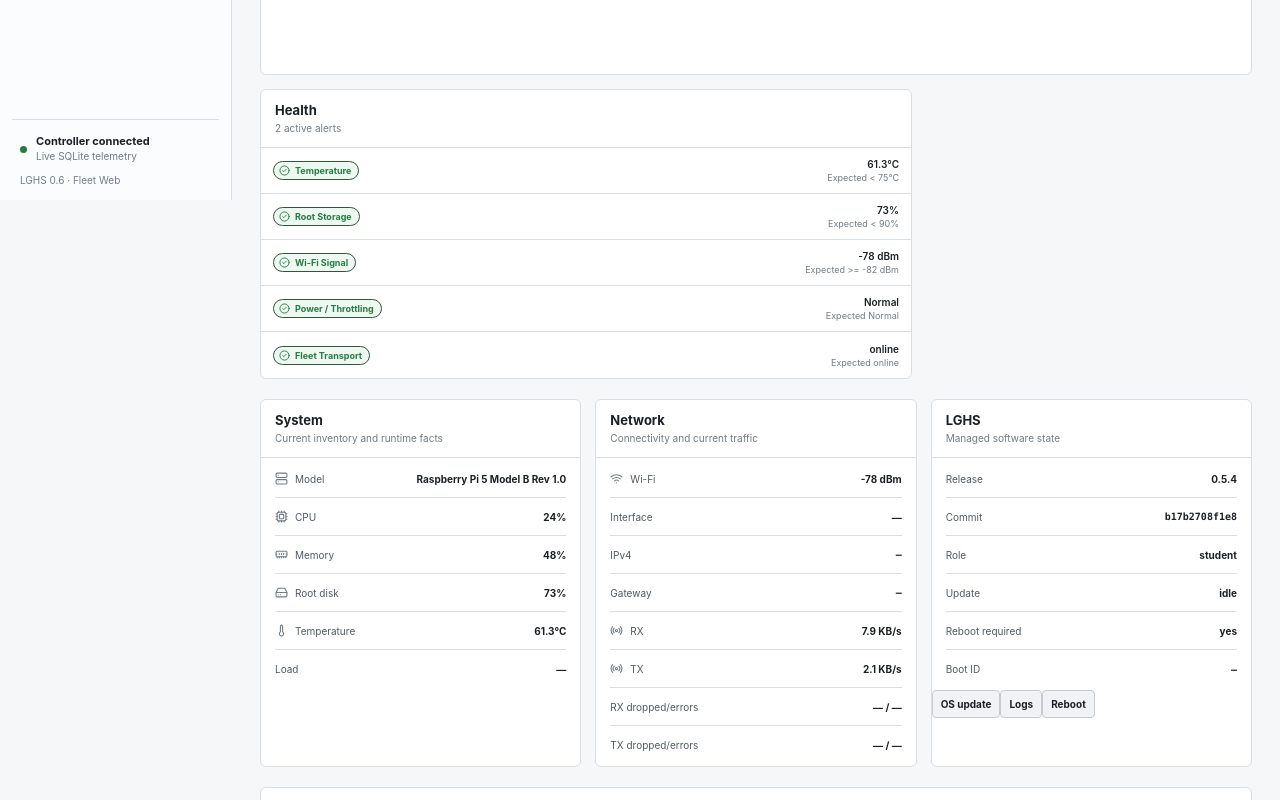
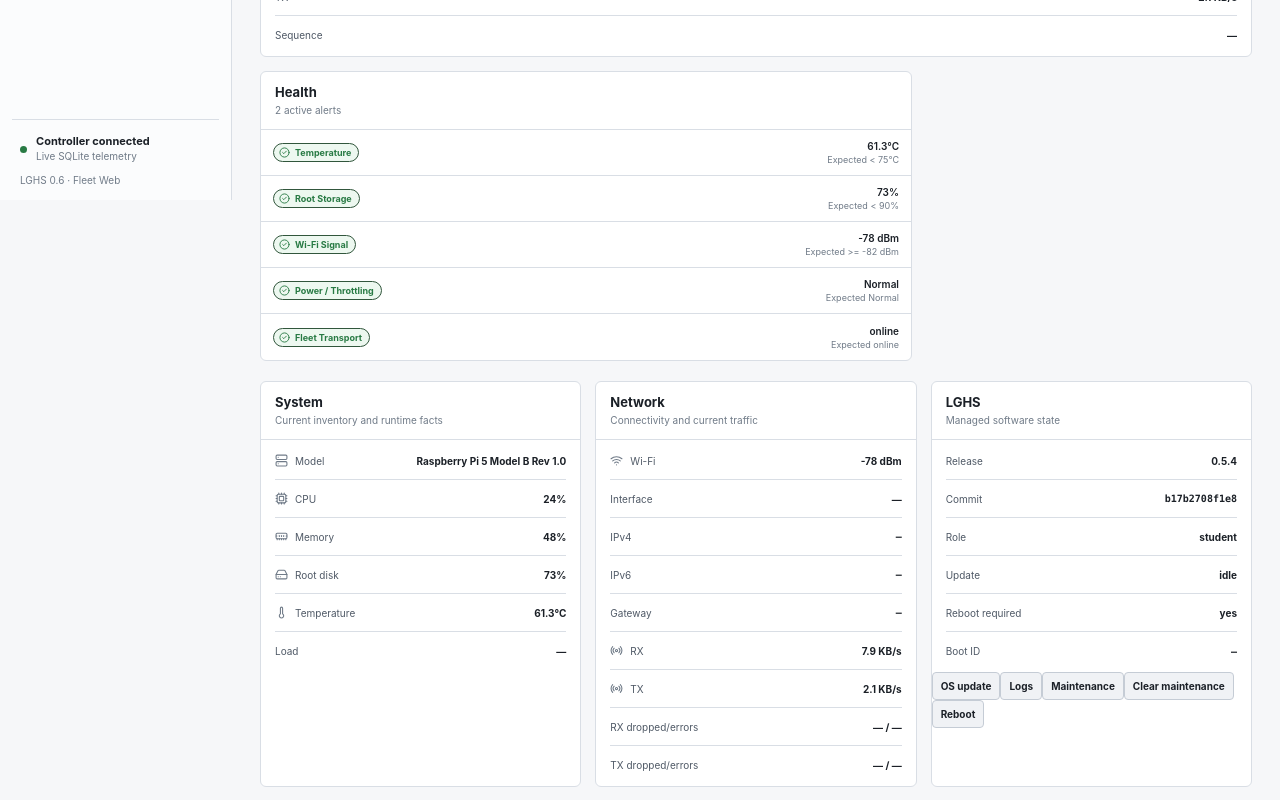
Before and after one commit to caden4314/LGHS-System, a React (Vite) app in the folder web-ui/: page /fleet/CS-101 in a window 1280 px wide. Shown: the part 600-1400 px from the top of the page. Built offline with nearby package versions, Linux system fonts and the light colour scheme.

Commit message:
Add maintenance controls and controller-safe device view

```diff
--- a/web-ui/src/pages/Device.tsx
+++ b/web-ui/src/pages/Device.tsx
@@ -32,13 +32,34 @@ export function DevicePage({ snapshot }: { snapshot: FleetSnapshot }) {
   const deviceActivity = snapshot.activity.filter((item) => item.deviceId === device.deviceId).slice(0, 8)
   const activeAlerts = snapshot.alerts.filter((item) => item.deviceId === device.deviceId && !item.acknowledged)
   const canWrite = session.data?.role === 'owner' || session.data?.role === 'operator'
+  const isController = device.role === 'controller'
 
   async function action(name: 'lghs-update' | 'os-update' | 'reboot' | 'check' | 'enforce' | 'logs') {
+    if (isController) return
     if ((name === 'reboot' || name === 'enforce') && !window.confirm(`${name === 'reboot' ? 'Reboot' : 'Enforce policy on'} ${device!.deviceId}?`)) return
     setBusy(name); setError(null); setResult(null)
     try {
       const response = await fleetWrite<{ result?: { stdout?: string; stderr?: string; commandId?: string } }>(`/api/v1/devices/${encodeURIComponent(device!.deviceId)}/actions/${name}`, session.data?.csrfToken)
       setResult(response.result?.stdout || response.result?.stderr || (response.result?.commandId ? `Queued command ${response.result.commandId}` : 'Operation accepted.'))
+    } catch (err) {
+      setError(err instanceof Error ? err.message : String(err))
+    } finally {
+      setBusy(null)
+    }
+  }
+
+  async function maintenance(enable: boolean) {
+    if (isController) return
+    setBusy('maintenance'); setError(null); setResult(null)
+    try {
+      if (enable) {
+        const reason = window.prompt('Maintenance reason', 'Web console maintenance') ?? 'Web console maintenance'
+        await fleetWrite(`/api/v1/devices/${encodeURIComponent(device!.deviceId)}/maintenance`, session.data?.csrfToken, 'POST', { policy: { enabled: true, reason, block_updates: true, block_reboots: false } })
+        setResult('Maintenance policy applied.')
+      } else {
+        await fleetWrite(`/api/v1/devices/${encodeURIComponent(device!.deviceId)}/maintenance/clear`, session.data?.csrfToken)
+        setResult('Maintenance policy cleared.')
+      }
     } catch (err) {
       setError(err instanceof Error ? err.message : String(err))
     } finally {
@@ -54,83 +75,24 @@ export function DevicePage({ snapshot }: { snapshot: FleetSnapshot }) {
           <div className="device-title-line"><h1>{device.deviceId}</h1><StatusBadge tone={device.connectivity} label={device.connectivity} /><StatusBadge tone={device.health} label={device.health} /></div>
           <p>{device.model} · {device.group}</p>
         </div>
-        <div className="device-actions">
-          <button className="button secondary" type="button" disabled={!canWrite || busy !== null} onClick={() => void action('check')}>Validate</button>
-          <button className="button secondary" type="button" disabled={!canWrite || busy !== null} onClick={() => void action('enforce')}>Enforce + validate</button>
-          <button className="button primary" type="button" disabled={!canWrite || busy !== null} onClick={() => void action('lghs-update')}>LGHS update</button>
-        </div>
+        {!isController && <div className="device-actions"><button className="button secondary" type="button" disabled={!canWrite || busy !== null} onClick={() => void action('check')}>Validate</button><button className="button secondary" type="button" disabled={!canWrite || busy !== null} onClick={() => void action('enforce')}>Enforce + validate</button><button className="button primary" type="button" disabled={!canWrite || busy !== null} onClick={() => void action('lghs-update')}>LGHS update</button></div>}
       </div>
 
       {(error || result) && <Panel title={error ? 'Operation failed' : 'Operation result'}><pre className="mono">{error || result}</pre></Panel>}
 
-      <div className="device-context-strip">
-        <div><span>Version</span><strong>{device.version}</strong></div>
-        <div><span>Commit</span><strong className="mono">{device.commit.slice(0, 12)}</strong></div>
-        <div><span>Uptime</span><strong>{fmtUptime(device.uptimeSeconds)}</strong></div>
-        <div><span>Last report</span><strong>{fmtAge(device.lastSeenSeconds)} ago</strong></div>
-        <div><span>RAM</span><strong>{device.ramMb ? `${(device.ramMb / 1024).toFixed(device.ramMb % 1024 ? 1 : 0)} GB` : '—'}</strong></div>
+      <div className="device-context-strip"><div><span>Version</span><strong>{device.version}</strong></div><div><span>Commit</span><strong className="mono">{device.commit.slice(0, 12)}</strong></div><div><span>Uptime</span><strong>{fmtUptime(device.uptimeSeconds)}</strong></div><div><span>Last report</span><strong>{fmtAge(device.lastSeenSeconds)} ago</strong></div><div><span>RAM</span><strong>{device.ramMb ? `${(device.ramMb / 1024).toFixed(device.ramMb % 1024 ? 1 : 0)} GB` : '—'}</strong></div></div>
+
+      <div className="stat-grid stat-grid-device"><Stat label="CPU" value={fmtPercent(device.cpuPct)} detail="current utilization" tone={(device.cpuPct ?? 0) >= 90 ? 'critical' : 'neutral'} /><Stat label="Memory" value={fmtPercent(device.memPct)} detail="current utilization" tone={(device.memPct ?? 0) >= 92 ? 'warning' : 'neutral'} /><Stat label="Disk" value={fmtPercent(device.diskPct)} detail="root filesystem" tone={(device.diskPct ?? 0) >= 90 ? 'warning' : 'neutral'} /><Stat label="Temperature" value={fmtTemp(device.tempC)} detail="SoC" tone={(device.tempC ?? 0) >= 80 ? 'critical' : (device.tempC ?? 0) >= 70 ? 'warning' : 'neutral'} /><Stat label="Wi-Fi" value={fmtSignal(device.wifiDbm)} detail={device.ssid || 'signal strength'} tone={(device.wifiDbm ?? 0) <= -82 ? 'warning' : 'neutral'} /></div>
+
+      <div className="dashboard-grid dashboard-grid-main"><Panel title="Telemetry" description="Current high-resolution sample from the managed telemetry path" className="span-2"><dl className="detail-list"><div><dt>CPU</dt><dd>{fmtPercent(device.cpuPct)}</dd></div><div><dt>Memory</dt><dd>{fmtPercent(device.memPct)}</dd></div><div><dt>Load</dt><dd>{device.load1?.toFixed(2) ?? '—'}</dd></div><div><dt>RX</dt><dd>{fmtRate(device.rxBps)}</dd></div><div><dt>TX</dt><dd>{fmtRate(device.txBps)}</dd></div><div><dt>Sequence</dt><dd>{device.sequence ?? '—'}</dd></div></dl></Panel><Panel title="Health" description={`${activeAlerts.length} active alert${activeAlerts.length === 1 ? '' : 's'}`}><div className="health-list">{rows.map((row) => <div className="health-row" key={row.name}><StatusBadge tone={row.state} label={row.name} /><div><span>{row.observed}</span><small>Expected {row.expected}</small></div></div>)}</div></Panel></div>
+
+      <div className="dashboard-grid dashboard-grid-secondary">
+        <Panel title="System" description="Current inventory and runtime facts"><dl className="detail-list"><div><dt><Server aria-hidden="true" /> Model</dt><dd>{device.model}</dd></div><div><dt><Cpu aria-hidden="true" /> CPU</dt><dd>{fmtPercent(device.cpuPct)}</dd></div><div><dt><MemoryStick aria-hidden="true" /> Memory</dt><dd>{fmtPercent(device.memPct)}</dd></div><div><dt><HardDrive aria-hidden="true" /> Root disk</dt><dd>{fmtPercent(device.diskPct)}</dd></div><div><dt><Thermometer aria-hidden="true" /> Temperature</dt><dd>{fmtTemp(device.tempC)}</dd></div><div><dt>Load</dt><dd>{device.load1?.toFixed(2) ?? '—'}</dd></div></dl></Panel>
+        <Panel title="Network" description="Connectivity and current traffic"><dl className="detail-list"><div><dt><Wifi aria-hidden="true" /> Wi-Fi</dt><dd>{device.ssid ? `${device.ssid} · ` : ''}{fmtSignal(device.wifiDbm)}</dd></div><div><dt>Interface</dt><dd>{device.activeInterface ?? '—'}</dd></div><div><dt>IPv4</dt><dd className="mono">{device.ipv4?.join(', ') || '—'}</dd></div><div><dt>IPv6</dt><dd className="mono">{device.ipv6?.join(', ') || '—'}</dd></div><div><dt>Gateway</dt><dd className="mono">{device.gateway ?? '—'}</dd></div><div><dt><Radio aria-hidden="true" /> RX</dt><dd>{fmtRate(device.rxBps)}</dd></div><div><dt><Radio aria-hidden="true" /> TX</dt><dd>{fmtRate(device.txBps)}</dd></div><div><dt>RX dropped/errors</dt><dd>{device.rxDropped ?? '—'} / {device.rxErrors ?? '—'}</dd></div><div><dt>TX dropped/errors</dt><dd>{device.txDropped ?? '—'} / {device.txErrors ?? '—'}</dd></div></dl></Panel>
+        <Panel title="LGHS" description={isController ? 'Controller software and service state' : 'Managed software state'}><dl className="detail-list"><div><dt>Release</dt><dd>{device.version}</dd></div><div><dt>Commit</dt><dd className="mono">{device.commit.slice(0, 12)}</dd></div><div><dt>Role</dt><dd>{device.role}</dd></div><div><dt>Update</dt><dd>{device.updateState ?? 'idle'}</dd></div><div><dt>Reboot required</dt><dd>{device.rebootRequired ? 'yes' : 'no'}</dd></div><div><dt>Boot ID</dt><dd className="mono">{device.bootId?.slice(0, 12) ?? '—'}</dd></div></dl>{!isController && <div className="inline-actions"><button className="button secondary compact" type="button" disabled={!canWrite || busy !== null} onClick={() => void action('os-update')}>OS update</button><button className="button secondary compact" type="button" disabled={!canWrite || busy !== null} onClick={() => void action('logs')}>Logs</button><button className="button secondary compact" type="button" disabled={!canWrite || busy !== null} onClick={() => void maintenance(true)}>Maintenance</button><button className="button secondary compact" type="button" disabled={!canWrite || busy !== null} onClick={() => void maintenance(false)}>Clear maintenance</button><button className="button secondary compact" type="button" disabled={!canWrite || busy !== null} onClick={() => void action('reboot')}>Reboot</button></div>}</Panel>
       </div>
 
-      <div className="stat-grid stat-grid-device">
-        <Stat label="CPU" value={fmtPercent(device.cpuPct)} detail="current utilization" tone={(device.cpuPct ?? 0) >= 90 ? 'critical' : 'neutral'} />
-        <Stat label="Memory" value={fmtPercent(device.memPct)} detail="current utilization" tone={(device.memPct ?? 0) >= 92 ? 'warning' : 'neutral'} />
-        <Stat label="Disk" value={fmtPercent(device.diskPct)} detail="root filesystem" tone={(device.diskPct ?? 0) >= 90 ? 'warning' : 'neutral'} />
-        <Stat label="Temperature" value={fmtTemp(device.tempC)} detail="SoC" tone={(device.tempC ?? 0) >= 80 ? 'critical' : (device.tempC ?? 0) >= 70 ? 'warning' : 'neutral'} />
-        <Stat label="Wi-Fi" value={fmtSignal(device.wifiDbm)} detail={device.ssid || 'signal strength'} tone={(device.wifiDbm ?? 0) <= -82 ? 'warning' : 'neutral'} />
-      </div>
-
-      <div className="dashboard-grid dashboard-grid-main">
-        <Panel title="Telemetry" description="Historical retention is the next data-path stage" className="span-2"><EmptyTelemetry /></Panel>
-        <Panel title="Health" description={`${activeAlerts.length} active alert${activeAlerts.length === 1 ? '' : 's'}`}>
-          <div className="health-list">{rows.map((row) => <div className="health-row" key={row.name}><StatusBadge tone={row.state} label={row.name} /><div><span>{row.observed}</span><small>Expected {row.expected}</small></div></div>)}</div>
-        </Panel>
-      </div>
-
-      <div className="dashboard-grid dashboard-grid-secondary">
-        <Panel title="System" description="Current inventory and runtime facts">
-          <dl className="detail-list">
-            <div><dt><Server aria-hidden="true" /> Model</dt><dd>{device.model}</dd></div>
-            <div><dt><Cpu aria-hidden="true" /> CPU</dt><dd>{fmtPercent(device.cpuPct)}</dd></div>
-            <div><dt><MemoryStick aria-hidden="true" /> Memory</dt><dd>{fmtPercent(device.memPct)}</dd></div>
-            <div><dt><HardDrive aria-hidden="true" /> Root disk</dt><dd>{fmtPercent(device.diskPct)}</dd></div>
-            <div><dt><Thermometer aria-hidden="true" /> Temperature</dt><dd>{fmtTemp(device.tempC)}</dd></div>
-            <div><dt>Load</dt><dd>{device.load1?.toFixed(2) ?? '—'}</dd></div>
-          </dl>
-        </Panel>
-
-        <Panel title="Network" description="Connectivity and current traffic">
-          <dl className="detail-list">
-            <div><dt><Wifi aria-hidden="true" /> Wi-Fi</dt><dd>{device.ssid ? `${device.ssid} · ` : ''}{fmtSignal(device.wifiDbm)}</dd></div>
-            <div><dt>Interface</dt><dd>{device.activeInterface ?? '—'}</dd></div>
-            <div><dt>IPv4</dt><dd className="mono">{device.ipv4?.join(', ') || '—'}</dd></div>
-            <div><dt>Gateway</dt><dd className="mono">{device.gateway ?? '—'}</dd></div>
-            <div><dt><Radio aria-hidden="true" /> RX</dt><dd>{fmtRate(device.rxBps)}</dd></div>
-            <div><dt><Radio aria-hidden="true" /> TX</dt><dd>{fmtRate(device.txBps)}</dd></div>
-            <div><dt>RX dropped/errors</dt><dd>{device.rxDropped ?? '—'} / {device.rxErrors ?? '—'}</dd></div>
-            <div><dt>TX dropped/errors</dt><dd>{device.txDropped ?? '—'} / {device.txErrors ?? '—'}</dd></div>
-          </dl>
-        </Panel>
-
-        <Panel title="LGHS" description="Managed software state">
-          <dl className="detail-list">
-            <div><dt>Release</dt><dd>{device.version}</dd></div>
-            <div><dt>Commit</dt><dd className="mono">{device.commit.slice(0, 12)}</dd></div>
-            <div><dt>Role</dt><dd>{device.role}</dd></div>
-            <div><dt>Update</dt><dd>{device.updateState ?? 'idle'}</dd></div>
-            <div><dt>Reboot required</dt><dd>{device.rebootRequired ? 'yes' : 'no'}</dd></div>
-            <div><dt>Boot ID</dt><dd className="mono">{device.bootId?.slice(0, 12) ?? '—'}</dd></div>
-          </dl>
-          <div className="inline-actions">
-            <button className="button secondary compact" type="button" disabled={!canWrite || busy !== null} onClick={() => void action('os-update')}>OS update</button>
-            <button className="button secondary compact" type="button" disabled={!canWrite || busy !== null} onClick={() => void action('logs')}>Logs</button>
-            <button className="button secondary compact" type="button" disabled={!canWrite || busy !== null} onClick={() => void action('reboot')}>Reboot</button>
-          </div>
-        </Panel>
-      </div>
-
-      <Panel title="Recent activity" description="Device-scoped operational events">
-        {deviceActivity.length ? <div className="activity-list">{deviceActivity.map((item) => <div className="activity-row" key={item.id}><Activity aria-hidden="true" /><div><strong>{item.kind}</strong><span>{item.message}</span></div>{item.actor && <span className="activity-actor">{item.actor}</span>}<time>{new Date(item.at).toLocaleString()}</time></div>)}</div> : <p className="muted">No recent device events.</p>}
-      </Panel>
+      <Panel title="Recent activity" description="Device-scoped operational events">{deviceActivity.length ? <div className="activity-list">{deviceActivity.map((item) => <div className="activity-row" key={item.id}><Activity aria-hidden="true" /><div><strong>{item.kind}</strong><span>{item.message}</span></div>{item.actor && <span className="activity-actor">{item.actor}</span>}<time>{new Date(item.at).toLocaleString()}</time></div>)}</div> : <p className="muted">No recent device events.</p>}</Panel>
     </div>
   )
 }
```
